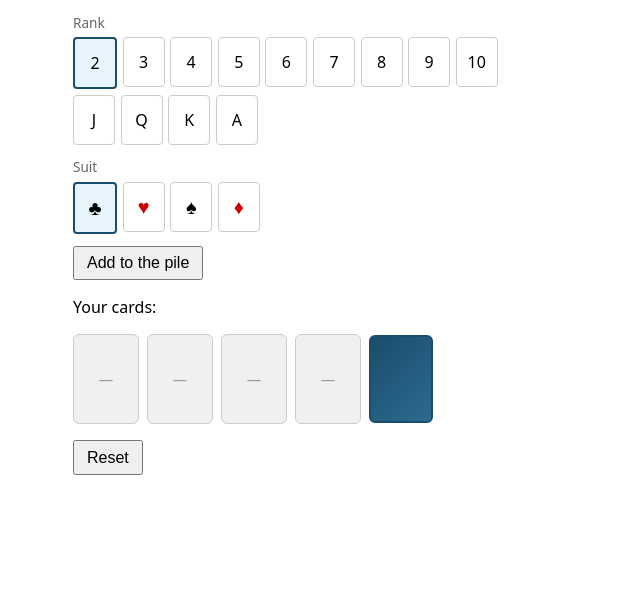
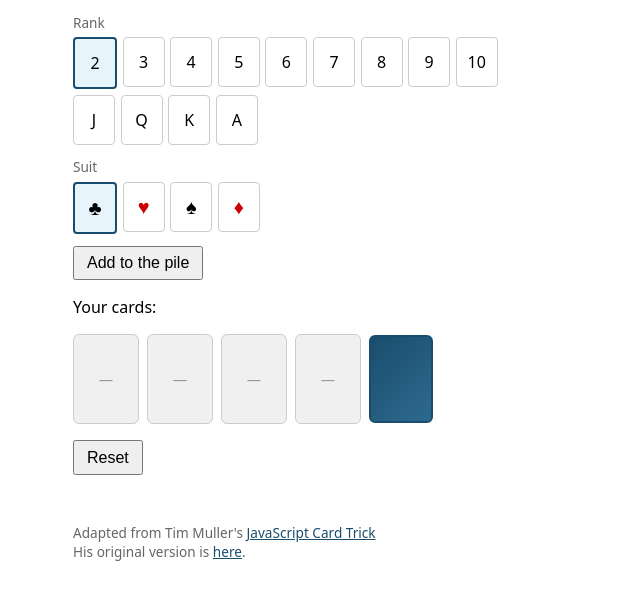
Before and after one commit to steventine/javascript-card-trick, a plain HTML site: page index.html in a window 1280 px wide. Shown: the part 127-726 px from the top of the page, without its empty margins (311-951 px from the left). Drawn offline with Linux system fonts and the light colour scheme.

Commit message:
Added footer with credit to Tim.

```diff
--- a/index.html
+++ b/index.html
@@ -21,6 +21,8 @@
   .cards-row { display: flex; align-items: center; gap: 0.5rem; flex-wrap: wrap; margin: 1rem 0; }
   .reset-row { margin-top: 1rem; }
   .reset-row button { padding: 0.4rem 0.75rem; font-size: 1rem; cursor: pointer; }
+  footer { margin-top: 2rem; padding-top: 1rem; font-size: 0.85rem; color: #666; }
+  footer a { color: #1a4d6d; }
   .pile { display: flex; gap: 0.5rem; flex-wrap: wrap; min-height: 5.5rem; }
   .card-slot { width: 4rem; height: 5.5rem; border: 1px solid #ccc; border-radius: 6px; display: flex; align-items: center; justify-content: center; gap: 0.25rem; font-size: 1.25rem; background: #fff; }
   .card-slot.empty { background: #f0f0f0; color: #999; font-size: 0.9rem; }
@@ -244,6 +246,11 @@ function s2n(s) {
   <button type="button" onclick="reset()">Reset</button>
 </div>
 
+<footer>
+  Adapted from Tim Muller's <a href="https://youtu.be/rkrjo4IIb1I" target="_blank" rel="noopener noreferrer">JavaScript Card Trick</a><br>
+  His original version is <a href="http://magic.tinefamily.com/index_tim.html" target="_blank" rel="noopener noreferrer">here</a>.
+</footer>
+
 <script>
 renderRankCards();
 renderSuitCards();
```
